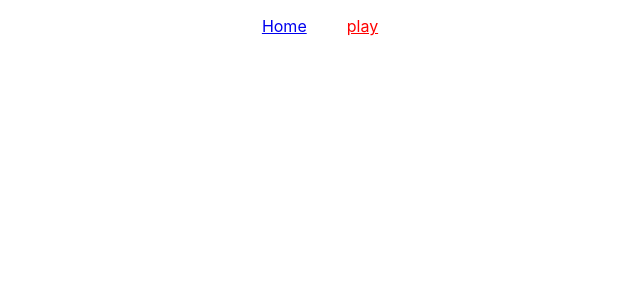
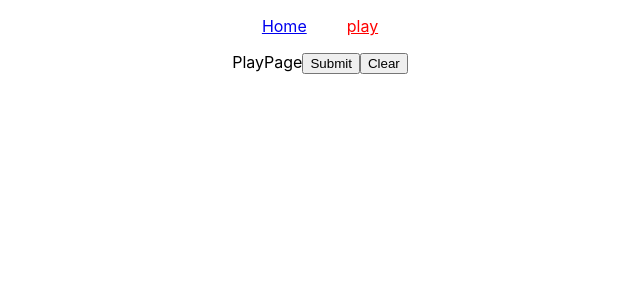
Before and after one commit to Avashist1998/digitRecognition, a React (Create React App) app in the folder ui/: page /play in a window 1280 px wide. Shown: the top 300 px of the page, without its empty margins (320-960 px from the left). Built offline with nearby package versions, Linux system fonts and the light colour scheme.

Commit message:
feat: example api call

```diff
--- a/ui/src/pages/PlayPage.tsx
+++ b/ui/src/pages/PlayPage.tsx
@@ -1,13 +1,32 @@
 import React from 'react';
 import NavBar from '../components/navbar';
 
+async function test(){
+    fetch("http://127.0.0.1:8000").then(Response => {
+        Response.json().then(Json => {
+            console.log(Json.message)
+        });
+    })
+}
+
+function undo(){
+    console.log("clear the screen")
+
+}
+
 function PlayPage() {
     return (
+
         <div className="App">
             {/* <nav className='nav-bar'></nav> */}
             <NavBar/>
             <header className="Number Practice">
             </header>
+
+            PlayPage
+            <button onClick={test}>Submit</button>
+            <button onClick={undo}>Clear</button>
+
         </div>
     )
 }
```
Also changed, not shown: 1 other file (tests, documents, lock files or other folders).
